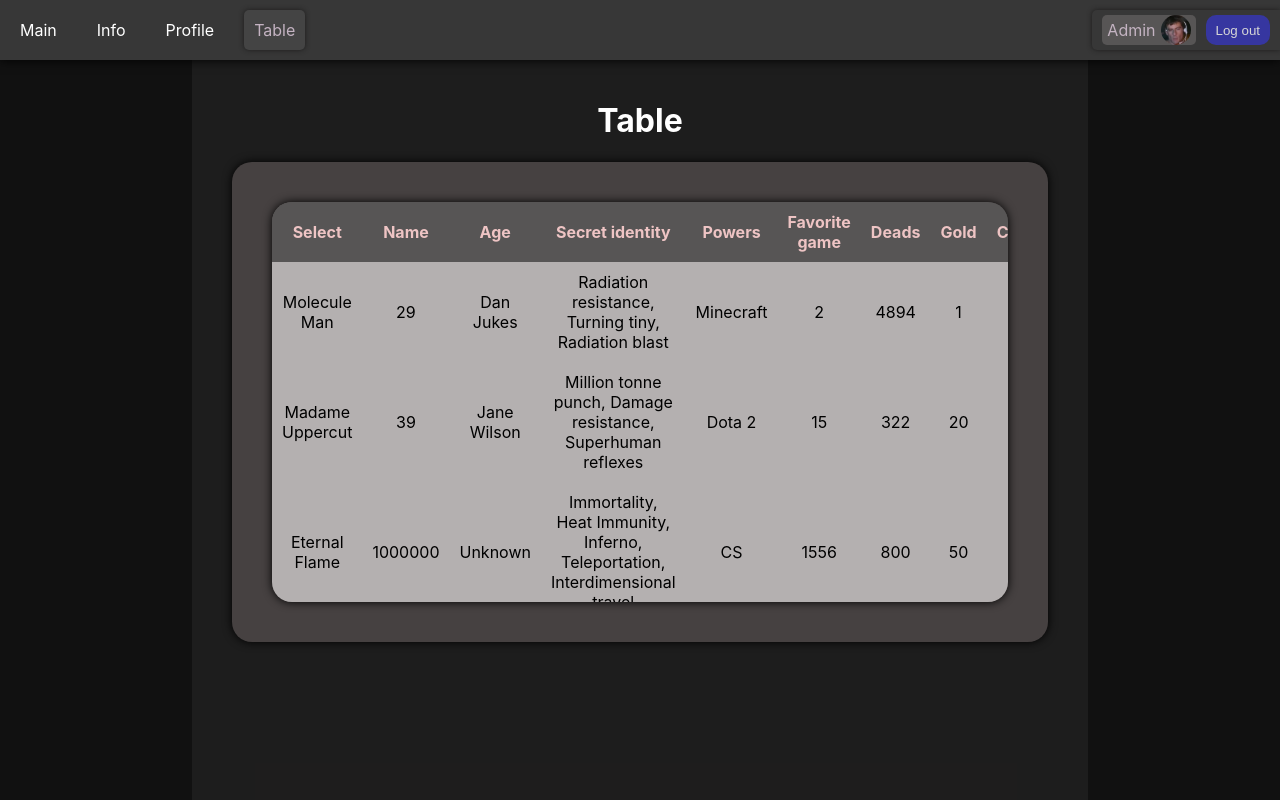
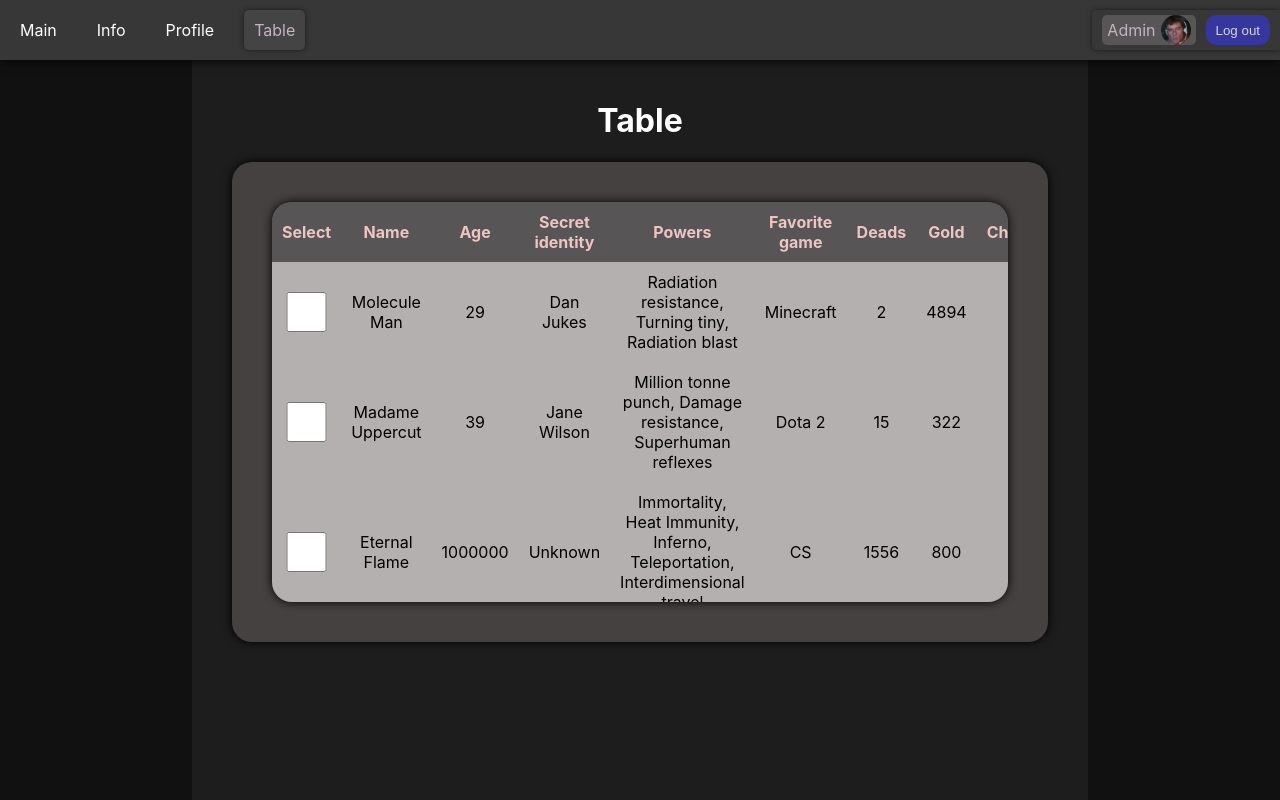
Before and after one commit to bynikitachel/test-app, a React (Create React App) app: page /table in a window 1280 px wide. Built offline with nearby package versions, Linux system fonts and the light colour scheme; sample sign-in values are in the browser's storage.

Commit message:
added selection of table rows

```diff
--- a/src/pages/TablePage/TableRow/index.js
+++ b/src/pages/TablePage/TableRow/index.js
@@ -1,6 +1,13 @@
+import { useState } from 'react';
 import TableCell from './TableCell';
 
 const TableRow = ({ member }) => {
+
+    const [isActiveRow, setIsActiveRow] = useState(false);
+
+    const toggleRow = () => {
+        setIsActiveRow(!isActiveRow);
+    };
 
     const getTableTds = () => {
         return Object.values(member).map((value, i) => {
@@ -9,12 +16,15 @@ const TableRow = ({ member }) => {
             }
             return <TableCell key={i} value={value} />
         })
-    }
+    };
 
-    const tableTds = getTableTds()
+    const tableTds = getTableTds();
+
+    const classRow = isActiveRow ? 'active-row' : 'row';
 
     return (
-        <tr>
+        <tr className={classRow}>
+            <td><input type='checkbox' className='row-checkbox' onClick={() => toggleRow()}></input></td>
             {tableTds}
         </tr>
 
```
